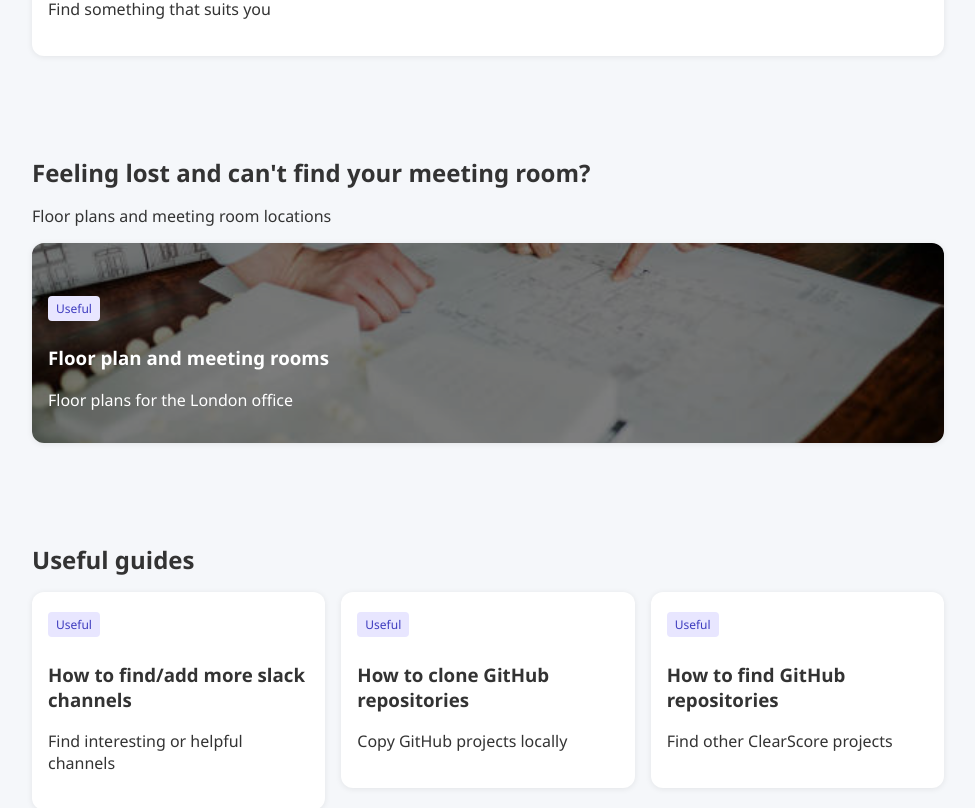
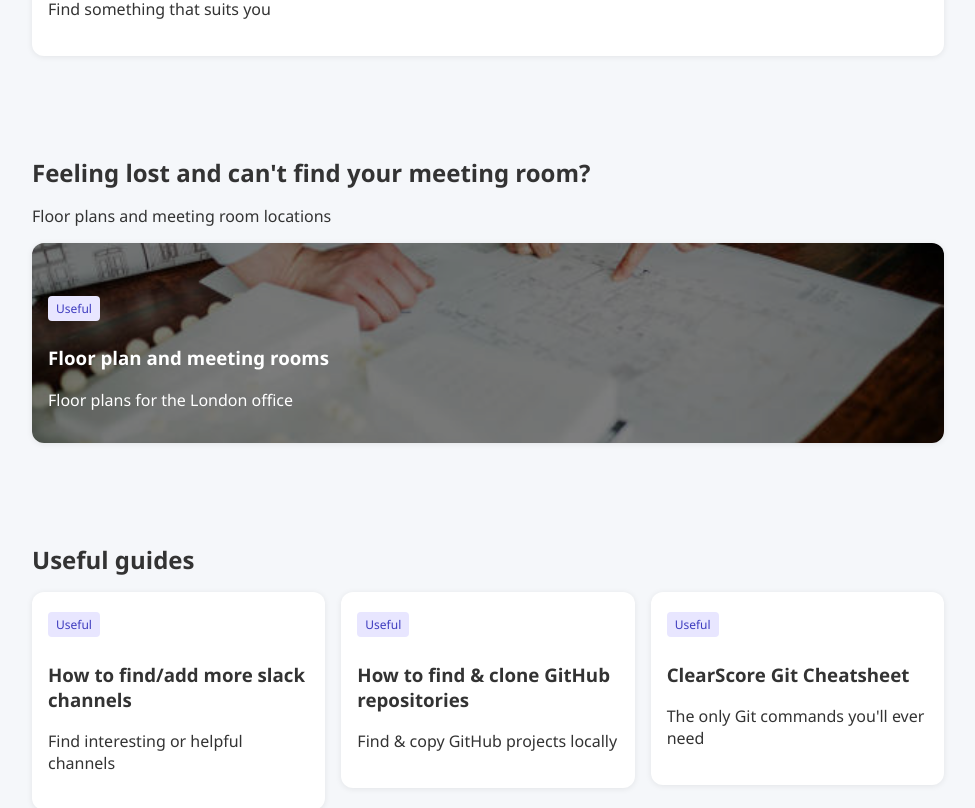
Before and after one commit to NathanVoong/final-year-project, a React (Vite) app in the folder onboarding-app/: page / in a window 1280 px wide. Shown: the part 647-1455 px from the top of the page, without its empty margins (152-1127 px from the left). Built offline with nearby package versions, Linux system fonts and the light colour scheme.

Commit message:
FE-31: Combined a page and added a new one + adjusted tests

```diff
--- a/onboarding-app/src/App.tsx
+++ b/onboarding-app/src/App.tsx
@@ -9,8 +9,8 @@ import FasterOktaPage from "./pages/FasterOktaPage/FasterOktaPage.tsx";
 import ClubsPage from "./pages/ClubsPage/ClubsPage.tsx";
 import FloorPlanPage from "./pages/FloorPlanPage/FloorPlanPage.tsx";
 import MoreSlackPage from "./pages/MoreSlackPage/MoreSlackPage.tsx";
-import FindRepoPage from "./pages/FindRepoPage/FindRepoPage.tsx";
-import CloneRepoPage from "./pages/CloneRepoPage/CloneRepoPage.tsx";
+import GitCheatsheetPage from "./pages/GitCheatsheetPage/GitCheatsheetPage.tsx";
+import GithubPage from "./pages/GitHubPage/GithubPage.tsx";
 
 export default function App() {
     return (
@@ -37,8 +37,8 @@ export default function App() {
                     <Route path="/clubs-and-communities" element={<ClubsPage />} />
                     <Route path="/floor-plan" element={<FloorPlanPage />} />
                     <Route path="/more-slack-channels" element={<MoreSlackPage />} />
-                    <Route path="/clone-repositories" element={<CloneRepoPage />} />
-                    <Route path="/find-repositories" element={<FindRepoPage />} />
+                    <Route path="/github" element={<GithubPage />} />
+                    <Route path="/git-commands" element={<GitCheatsheetPage />} />
                 </Routes>
             </div>
             </div>
--- a/onboarding-app/src/pages/CloneRepoPage/CloneRepoPage.tsx
+++ b/onboarding-app/src/pages/GitCheatsheetPage/GitCheatsheetPage.tsx
@@ -1,11 +1,11 @@
-import "./styles/CloneRepoPage.css";
+import "./styles/FindRepoPage.css";
 import { Prism as SyntaxHighlighter } from 'react-syntax-highlighter';
 
-export default function CloneRepoPage() {
+export default function GitCheatsheetPage() {
     return (
         <div>
             <section className="section">
-                <h1>How to clone GitHub repositories</h1>
+                <h1>ClearScore Git Cheatsheet</h1>
                 <SyntaxHighlighter language="typescript">
                     {`const hello = world`}
                 </SyntaxHighlighter>
--- a/onboarding-app/src/pages/FindRepoPage/FindRepoPage.tsx
+++ b/onboarding-app/src/pages/GitHubPage/GithubPage.tsx
@@ -1,11 +1,11 @@
-import "./styles/FindRepoPage.css";
+import "./styles/CloneRepoPage.css";
 import { Prism as SyntaxHighlighter } from 'react-syntax-highlighter';
 
-export default function FindRepoPage() {
+export default function GithubPage() {
     return (
         <div>
             <section className="section">
-                <h1>How to find GitHub repositories</h1>
+                <h1>How to find & clone GitHub repositories</h1>
                 <SyntaxHighlighter language="typescript">
                     {`const hello = world`}
                 </SyntaxHighlighter>
--- a/onboarding-app/src/pages/Home/Home.tsx
+++ b/onboarding-app/src/pages/Home/Home.tsx
@@ -54,13 +54,13 @@ export default function Home() {
                             destination: "/more-slack-channels"
                         },
                         {
-                            title: "How to clone GitHub repositories",
-                            description: "Copy GitHub projects locally",
+                            title: "How to find & clone GitHub repositories",
+                            description: "Find & copy GitHub projects locally",
                             destination: "/clone-repositories"
                         },
                         {
-                            title: "How to find GitHub repositories",
-                            description: "Find other ClearScore projects",
+                            title: "ClearScore Git Cheatsheet",
+                            description: "The only Git commands you'll ever need",
                             destination: "/find-repositories"
                         }
                     ].map((guide, i) => (
```
Also changed, not shown: onboarding-app/src/pages/GitCheatsheetPage/styles/FindRepoPage.css (renamed from onboarding-app/src/pages/FindRepoPage/styles/FindRepoPage.css), onboarding-app/src/pages/GitHubPage/styles/CloneRepoPage.css (renamed from onboarding-app/src/pages/CloneRepoPage/styles/CloneRepoPage.css), 1 other file (tests, documents, lock files or other folders).
